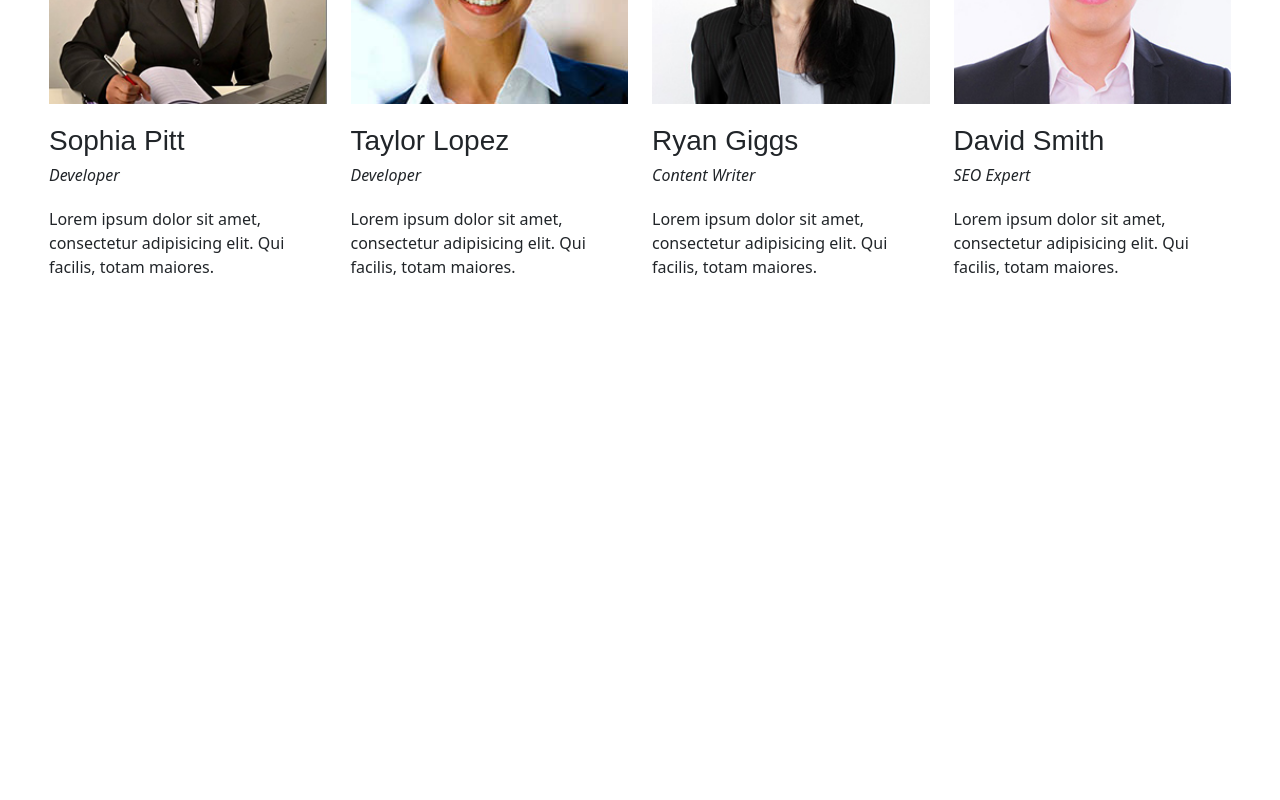
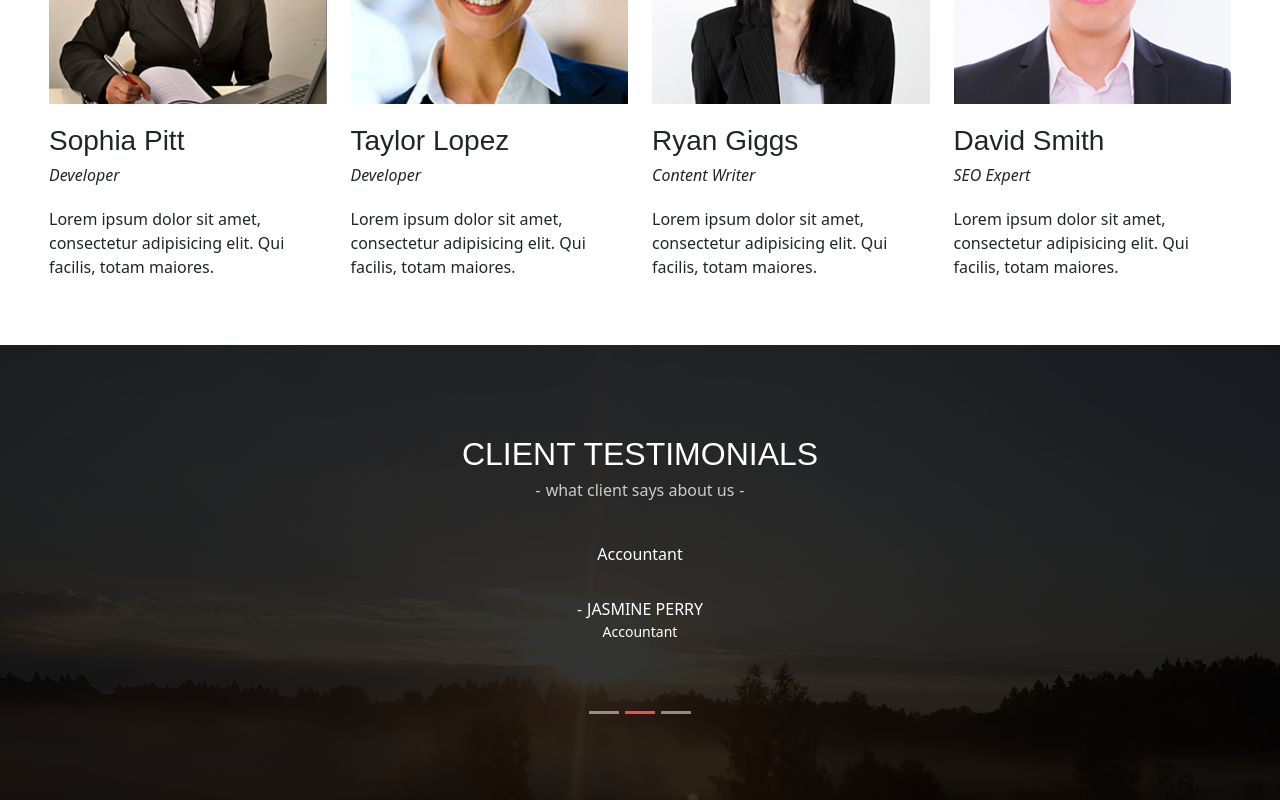
Before and after one commit to 2011Alexandrealvarenga/corporate, a React (Create React App) app: page / in a window 1280 px wide. Shown: the part 3779-4579 px from the top of the page. Before the commit the page ends 4124 px from the top, so only its background shows below. Built offline with nearby package versions, Linux system fonts and the light colour scheme.

Commit message:
testimonials section

```diff
--- a/src/App.js
+++ b/src/App.js
@@ -6,6 +6,7 @@ import AppAbout from './components/about';
 import AppServices from './components/services';
 import AppWorks from './components/works';
 import AppTeams from './components/teams';
+import AppTestimonials from './components/testimonials';
 
 function App() {
   return (
@@ -19,6 +20,7 @@ function App() {
         <AppServices />
         <AppWorks />
         <AppTeams />
+        <AppTestimonials />
       </main>
     </div>
   );
--- /dev/null
+++ b/src/components/testimonials.js
@@ -0,0 +1,54 @@
+import Container from 'react-bootstrap/Container';
+import Carousel from 'react-bootstrap/Carousel';
+
+var testimonialsData = [
+  {
+    id: 1,
+    name: 'John Wills',
+    description: 'Lorem ipsum dolor sit amet, consectetur adipisicing elit. Consequuntur non earum repudiandae ipsa reprehenderit quaerat, quo a cupiditate, voluptatibus voluptates, dolores nam accusantium error, modi iure itaque totam labore.',
+    designation: 'Manager'
+  },
+  {
+    id: 2,
+    name: 'Jasmine Perry',
+    description: 'Lorem ipsum dolor sit amet, consectetur adipisicing elit. Autem, magni fugiat eveniet minus perspiciatis! Nostrum laborum maxime consequuntur repellat nam magni, quae incidunt distinctio enim itaque eligendi laboriosam, quod, ad!',
+    designation: 'Accountant'
+  },
+  {
+    id: 3,
+    name: 'Rocky Johnson',
+    description: 'Lorem ipsum dolor sit amet, consectetur adipisicing elit. Laudantium facilis optio porro omnis alias eaque corporis error est ut, reprehenderit quae asperiores illum quo voluptates debitis non. Repellat fugit, asperiores?',
+    designation: 'CEO'
+  }
+]
+
+export default function AppTestimonials(){
+  return(
+    <section id="testimonials" className="testimonials-block">
+      <Container fluid>
+        <div className="title-holder">
+          <h2>Client testimonials</h2>
+          <div className="subtitle">what client says about us</div>
+        </div>
+        <Carousel controls={false}>
+            {
+              testimonialsData.map(testimonial =>{
+                return(
+                  <Carousel.Item key={testimonial.id}>
+                    <blockquote>
+                      <p>{testimonial.designation}</p>
+                      <cite>
+                        <span className="name">{testimonial.name}</span>
+                        <span className="designation">{testimonial.designation}</span>
+                      </cite>
+                    </blockquote>
+
+                  </Carousel.Item>
+                )
+              })
+            }
+        </Carousel>
+      </Container>
+    </section>
+  )
+}
```
